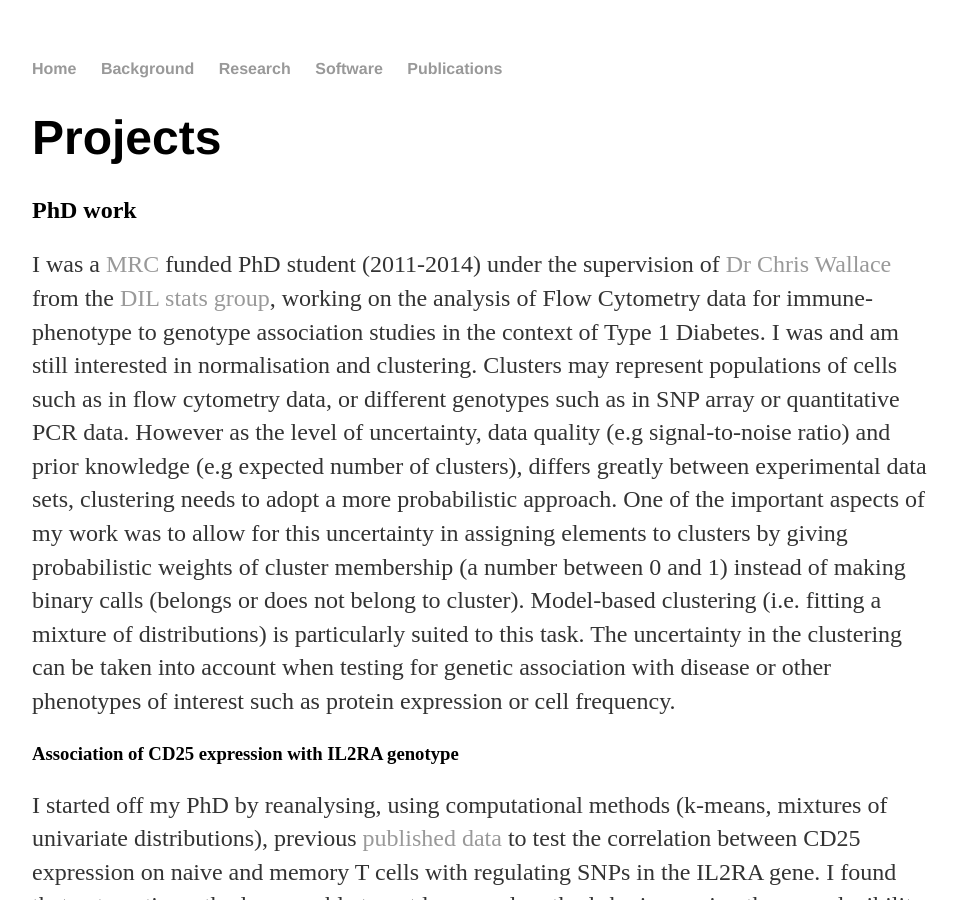
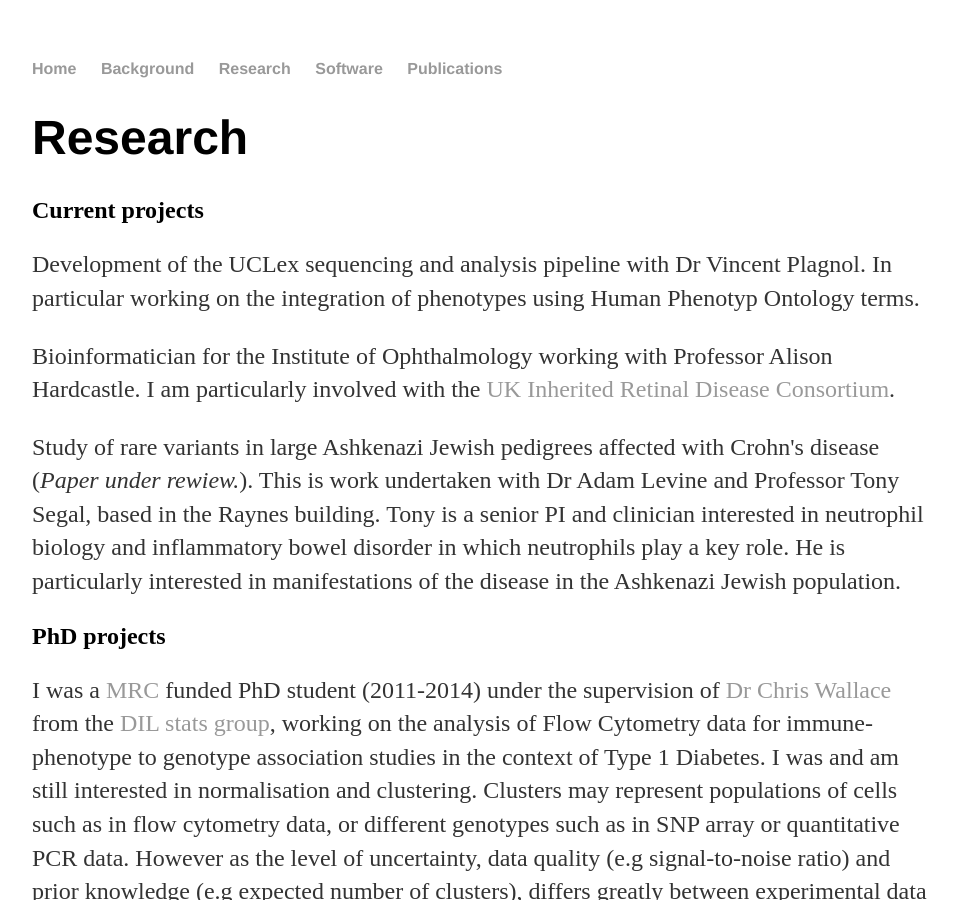
Before and after one commit to pontikos/pontikos.github.io, a Jekyll site: the page built from Projects/index.html, in a window 1280 px wide and 900 px high. Shown: the whole window, without its empty margins (160-1116 px from the left). Built offline with Jekyll 4.4.1, drawn with Linux system fonts in a browser that asks for light colours; comment, search, counter and statistics services are not loaded; some of the changed text lies outside the part shown.

Commit message:
Update index.html

```diff
--- a/Projects/index.html
+++ b/Projects/index.html
@@ -1,11 +1,30 @@
 ---
 layout: default
-title: Nikolas Pontikos, Postdoc
+title: Nikolas Pontikos, Postdoc, UCL
 ---
 
-<h1>Projects</h1>
+<h1>Research</h1>
 
-<h2>PhD work</h2>
+<h2>Current projects</h2>
+
+<p>
+  Development of the UCLex sequencing and analysis pipeline with Dr Vincent Plagnol.
+  In particular working on the integration of phenotypes using Human Phenotyp Ontology terms.
+</p>
+
+<p>
+  Bioinformatician for the Institute of Ophthalmology working with Professor Alison Hardcastle.
+  I am particularly involved with the <a href="http://www.ukirdc.org/">UK Inherited Retinal Disease Consortium</a>.
+</p>
+
+<p>
+  Study of rare variants in large Ashkenazi Jewish pedigrees affected with Crohn's disease (<i>Paper under rewiew.</i>).
+  This is work undertaken with Dr Adam Levine and Professor Tony Segal, based in the Raynes building.
+  Tony is a senior PI and clinician interested in neutrophil biology and inflammatory bowel disorder in which neutrophils play a key role.
+  He is particularly interested in manifestations of the disease in the Ashkenazi Jewish population.
+</p>
+
+<h2>PhD projects</h2>
 
 <p>
 I was a <a href="http://www.mrc.ac.uk/index.htm">MRC</a> funded PhD student (2011-2014) under the supervision of <a href="http://chr1swallace.github.io/">Dr Chris Wallace</a>
@@ -37,3 +56,9 @@ We conducted a case-control study (816 cases: 813 controls) to assess whether th
 Presented <a href="http://figshare.com/articles/COMPLEMENTING_QPCR_WITH_SNP_DATA_ACHIEVES_LARGE_SCALE_CASE_CONTROL_ANALYSIS_OF_KIR3DL1_S1_COPY_NUMBER_VARIATION_AND_REVEALS_NO_ASSOCIATION_IN_TYPE_1_DIABETES/797488">poster (07-09-2013)</a> at the Genomics of Common Disease 2013 in Oxford.
 Published in <a href="http://www.biomedcentral.com/1471-2164/15/274">BMC Genomics</a>.
 </p>
+
+<h2>Masters projects</h2>
+
+<p>
+  During my Masters at Imperical College I undertook three projects.  Details can be found on my LinkedIn profile.
+</p>
```
